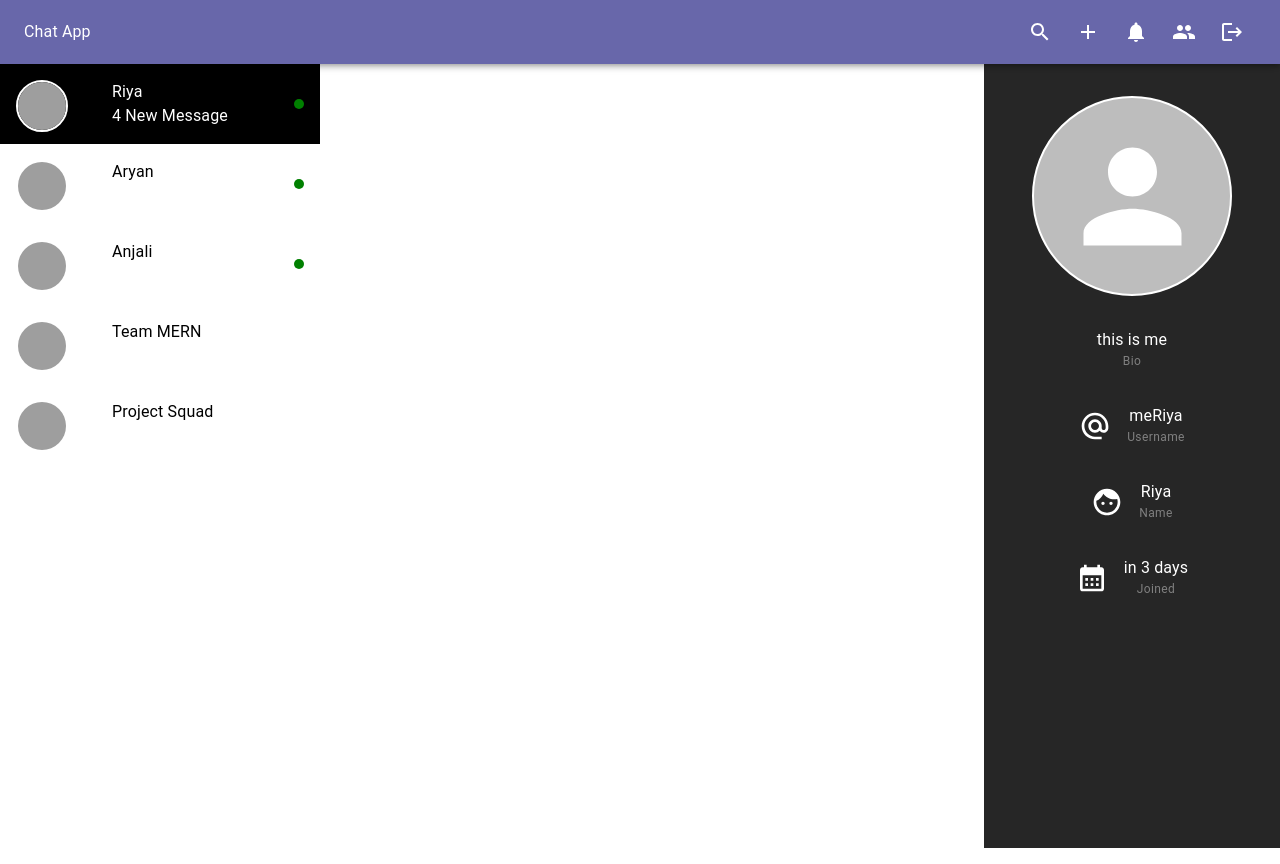
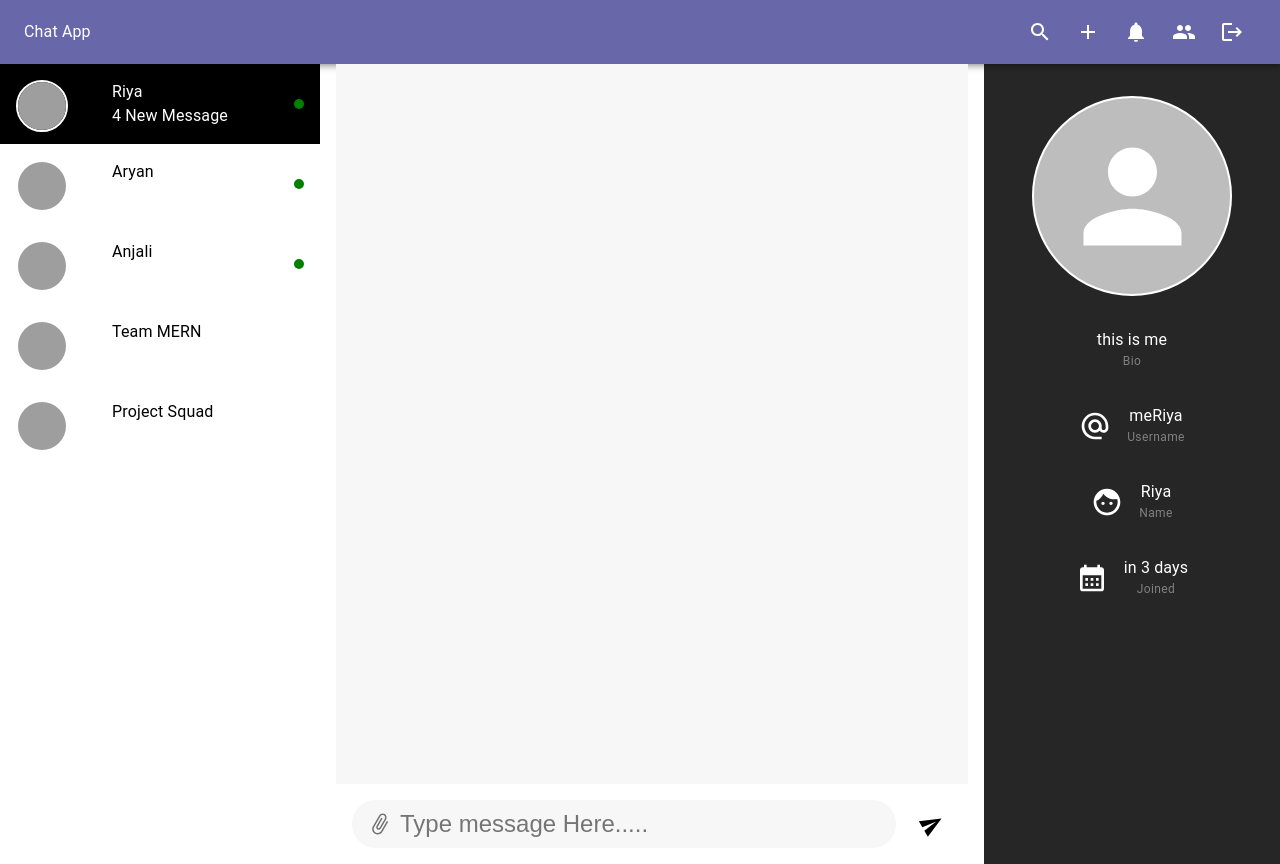
Before and after one commit to RiyaPuse/Real-Time-Chat-App, a React (Vite) app in the folder client/: page /chat/1 in a window 1280 px wide. Built offline with nearby package versions, Linux system fonts and the light colour scheme; grey boxes are pictures that could not be loaded.

Commit message:
styled section of chat

```diff
--- a/client/src/components/layout/AppLayout.jsx
+++ b/client/src/components/layout/AppLayout.jsx
@@ -50,9 +50,10 @@
             sm={8}
             md={5}
             lg={6}
-            height={"100%"}
+            height={"100vh"}
 
           >
+
             <WrappedComponent {...props} />
           </Grid>
 
--- a/client/src/components/shared/ChatItem.jsx
+++ b/client/src/components/shared/ChatItem.jsx
@@ -19,7 +19,8 @@
    handleDeleteChat }) => {
   return <Link sx={{
     padding:"0",
-  }} to={`/chats/${_id}`} onContextMenu={(e) => handleDeleteChat(e, _id, groupChart)}>
+  }} to={`/chat/${_id}`}
+  onContextMenu={(e) => handleDeleteChat(e, _id, groupChart)}>
     <div style={{
       width:"20rem",
       display: "flex",
--- a/client/src/components/specific/ChatList.jsx
+++ b/client/src/components/specific/ChatList.jsx
@@ -15,7 +15,8 @@
     },
 
   ],
-  handleDeleteChat, }) => {
+  handleDeleteChat,
+}) => {
   return (
     <div>
       <Stack width={w} direction={"column"} >
--- a/client/src/components/specific/NewGroups.jsx
+++ b/client/src/components/specific/NewGroups.jsx
@@ -17,10 +17,11 @@
         console.log(selectedMembers);
   };
 
+  const submitHandler = () => { };
+  const closeHandler=()=>{};
 
-  const submitHandler = () => { };
   return (
-    <Dialog open>
+    <Dialog open onClose={closeHandler}>
       <Stack p={{ xs: "1rem", sm: "2rem" }} width={"25rem"} spacing={"2rem"}>
         <DialogTitle textAlign={"center"} varient={"h4"}>New Group</DialogTitle>
 
--- a/client/src/components/styles/StyleComponent.jsx
+++ b/client/src/components/styles/StyleComponent.jsx
@@ -1,5 +1,6 @@
 import { styled } from '@mui/material';
 import {Link as LinkComponent} from "react-router-dom";
+import { grayColor } from '../../constens/color';
 export  const VisuallyHiddenInput = styled('input')({
   clip: 'rect(0 0 0 0)',
   clipPath: 'inset(50%)',
@@ -25,3 +26,16 @@
     color: white;
   }
 `;
+
+
+// chat file input box
+export const InputBox = styled('input')`
+width: 100%;
+height: 100%;
+outline: none;
+border:none;
+padding:0 3rem;
+border-radius: 1.5rem;
+font-size: 1.5rem;
+background-color:${grayColor};
+`;
--- a/client/src/constens/color.js
+++ b/client/src/constens/color.js
@@ -1,2 +1,3 @@
 // export const orange = "#ea7070";
 export const orange = "#6867aa";
+export const grayColor="rgba(247,247,247,1)"
--- a/client/src/pages/Chat.jsx
+++ b/client/src/pages/Chat.jsx
@@ -1,11 +1,69 @@
-import React from 'react'
+import React, { useRef } from 'react'
 import AppLayout from '../components/layout/AppLayout';
+import { IconButton, Stack } from '@mui/material';
+// icons
+import { AttachFile as AttachFileIcon, Send as SendIcon } from '@mui/icons-material';
+import { grayColor } from '../constens/color';
+import { InputBox } from '../components/styles/StyleComponent';
+import { orange } from '@mui/material/colors';
 
 function Chat() {
+
+
+  const containerRef=useRef(null)
   return (
-    <div>
+    <>
+    <Stack ref={containerRef}
+    boxSizing={"border-box"}
+    padding={"1rem"}
+    spacing={"1rem"}
+    bgcolor={grayColor}
+    height={"90%"}
+    sx={{
+      overflowX:"hidden",
+      overflowY:"auto"}}>
 
-    </div>
+      </Stack>
+      <form
+      style={{
+        height:"10%",
+
+      }}
+>
+<Stack
+direction={"row"}
+height={"100%"}
+padding={"1rem"}
+alignItems={"center"}
+position={"relative"}
+>
+  <IconButton sx={{
+    position:"absolute",
+    left:"1.5rem",
+    rotate:"30deg",
+  }}>
+    <AttachFileIcon/>
+
+  </IconButton>
+ <InputBox placeholder='Type message Here.....'/>
+
+  <IconButton type='submit' sx={{
+    rotate:"-30deg",
+    badckgroundColor:orange,
+    color :"black",
+    marginLeft:"1rem",
+    padding:"0.5rem",
+    "&:hover":{
+bgcolor:"error.dark"
+  }
+}}>
+    <SendIcon/>
+    </IconButton>
+</Stack>
+</form>
+
+    </>
+
   )
 }
 
--- a/client/src/pages/Home.jsx
+++ b/client/src/pages/Home.jsx
@@ -1,12 +1,12 @@
 import React from 'react'
 import AppLayout from '../components/layout/AppLayout';
+import { Box, Typography } from '@mui/material';
 
 function Home() {
   return (
-    <div>
-      <h1>Home</h1>
-
-    </div>
+  <Box bgcolor={"lightblue"} >
+    <Typography p={"2rem"} variant='h5' textAlign={"center"}>Select a friend to chat</Typography>
+    </Box>
   )
 }
 
```
